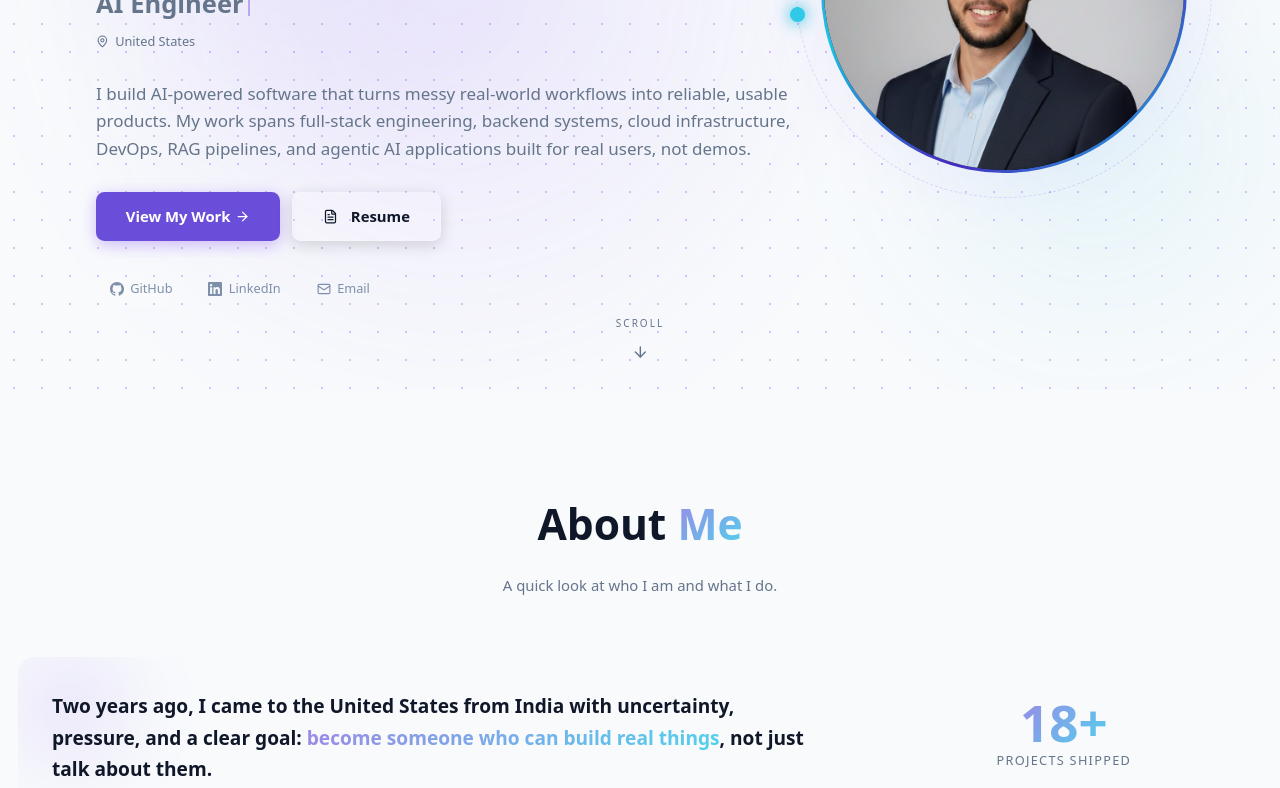
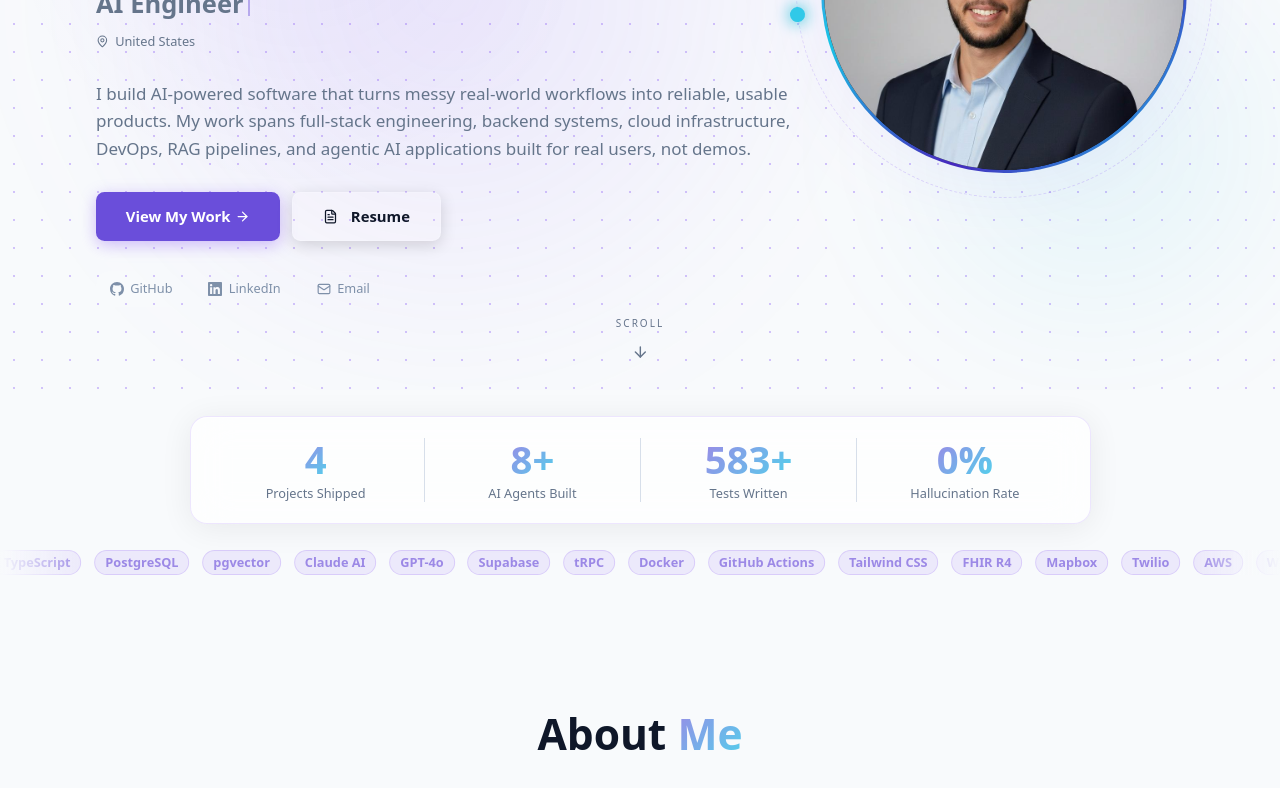
Before and after one commit to Sahil-Khalsa/Sahilsingh-Portfolio, a Next.js app: page / in a window 1280 px wide. Shown: the part 410-1198 px from the top of the page. Built offline with nearby package versions, Linux system fonts and the light colour scheme; no server answers.

Commit message:
feat: add stats bar and tech marquee below hero section

```diff
--- a/app/page.tsx
+++ b/app/page.tsx
@@ -6,6 +6,7 @@ import { SkillsSection }          from "@/components/SkillsSection";
 import { ProjectsSection }        from "@/components/ProjectsSection";
 import { CertificationsSection }  from "@/components/CertificationsSection";
 import { ContactSection }    from "@/components/ContactSection";
+import { StatsMarquee }     from "@/components/StatsMarquee";
 import { Footer }            from "@/components/Footer";
 import { StarBackground }    from "@/components/StarBackground";
 import { ScrollProgressBar } from "@/components/ScrollProgressBar";
@@ -21,6 +22,7 @@ export default function Home() {
 
       <main className="relative z-10">
         <HeroSection />
+        <StatsMarquee />
         <AboutSection />
         <ExperienceSection />
         <ProjectsSection />
--- /dev/null
+++ b/components/StatsMarquee.tsx
@@ -0,0 +1,92 @@
+"use client";
+
+import { useEffect, useRef, useState } from "react";
+import { motion, useInView } from "framer-motion";
+
+const STATS = [
+  { value: 4,   suffix: "",  label: "Projects Shipped" },
+  { value: 8,   suffix: "+", label: "AI Agents Built"  },
+  { value: 583, suffix: "+", label: "Tests Written"    },
+  { value: 0,   suffix: "%", label: "Hallucination Rate" },
+];
+
+const TECHS = [
+  "Python", "FastAPI", "LangGraph", "ColPali", "Next.js 15",
+  "TypeScript", "PostgreSQL", "pgvector", "Claude AI", "GPT-4o",
+  "Supabase", "tRPC", "Docker", "GitHub Actions", "Tailwind CSS",
+  "FHIR R4", "Mapbox", "Twilio", "AWS", "WebSocket", "Prisma", "React",
+];
+
+function Counter({ value, suffix }: { value: number; suffix: string }) {
+  const [count, setCount] = useState(0);
+  const ref = useRef<HTMLSpanElement>(null);
+  const inView = useInView(ref, { once: true });
+
+  useEffect(() => {
+    if (!inView) return;
+    if (value === 0) { setCount(0); return; }
+    const steps = Math.min(value, 60);
+    const increment = value / steps;
+    const interval = 1400 / steps;
+    let current = 0;
+    const timer = setInterval(() => {
+      current += increment;
+      if (current >= value) { setCount(value); clearInterval(timer); }
+      else setCount(Math.floor(current));
+    }, interval);
+    return () => clearInterval(timer);
+  }, [inView, value]);
+
+  return <span ref={ref}>{count}{suffix}</span>;
+}
+
+export function StatsMarquee() {
+  const doubled = [...TECHS, ...TECHS];
+
+  return (
+    <div className="relative z-10 py-6">
+      {/* Stats Bar */}
+      <div className="container mx-auto max-w-4xl px-6">
+        <motion.div
+          initial={{ opacity: 0, y: 20 }}
+          whileInView={{ opacity: 1, y: 0 }}
+          viewport={{ once: true }}
+          transition={{ duration: 0.6, ease: [0.22, 1, 0.36, 1] }}
+          className="glass rounded-2xl px-4 py-5 grid grid-cols-2 md:grid-cols-4 gap-6 md:gap-0 md:divide-x"
+          style={{ borderColor: "rgba(139,92,246,0.15)" }}
+        >
+          {STATS.map((s) => (
+            <div key={s.label} className="flex flex-col items-center gap-1 px-4">
+              <span className="text-3xl md:text-4xl font-black gradient-text">
+                <Counter value={s.value} suffix={s.suffix} />
+              </span>
+              <span className="text-xs text-muted-foreground font-medium text-center leading-snug">
+                {s.label}
+              </span>
+            </div>
+          ))}
+        </motion.div>
+      </div>
+
+      {/* Tech Marquee */}
+      <div className="mt-6 overflow-hidden relative">
+        <div className="absolute left-0 top-0 bottom-0 w-20 z-10 pointer-events-none"
+          style={{ background: "linear-gradient(to right, hsl(var(--background)), transparent)" }} />
+        <div className="absolute right-0 top-0 bottom-0 w-20 z-10 pointer-events-none"
+          style={{ background: "linear-gradient(to left, hsl(var(--background)), transparent)" }} />
+
+        <motion.div
+          className="flex gap-3 w-max"
+          animate={{ x: ["0%", "-50%"] }}
+          transition={{ duration: 30, repeat: Infinity, ease: "linear" }}
+        >
+          {doubled.map((tech, i) => (
+            <span key={i} className="tag-pill whitespace-nowrap shrink-0">
+              {tech}
+            </span>
+          ))}
+        </motion.div>
+      </div>
+    </div>
+  );
+}
```
